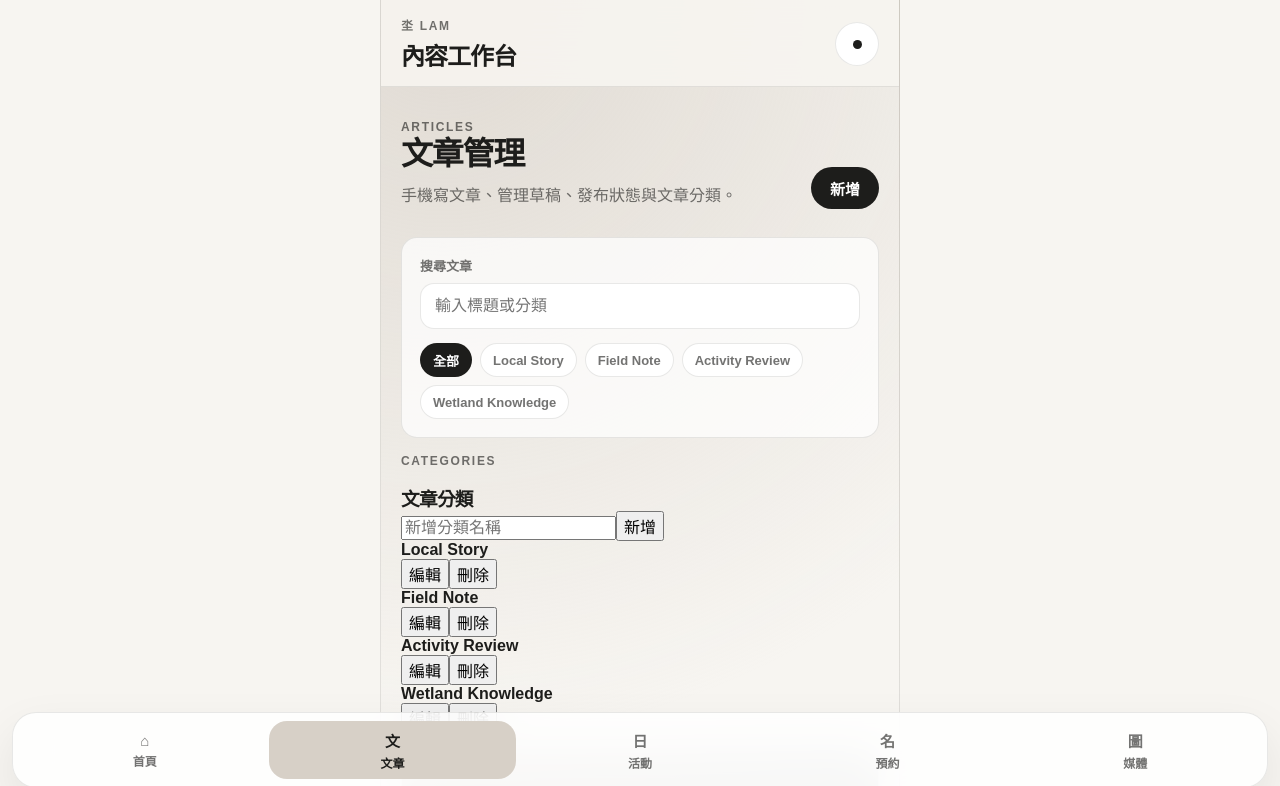
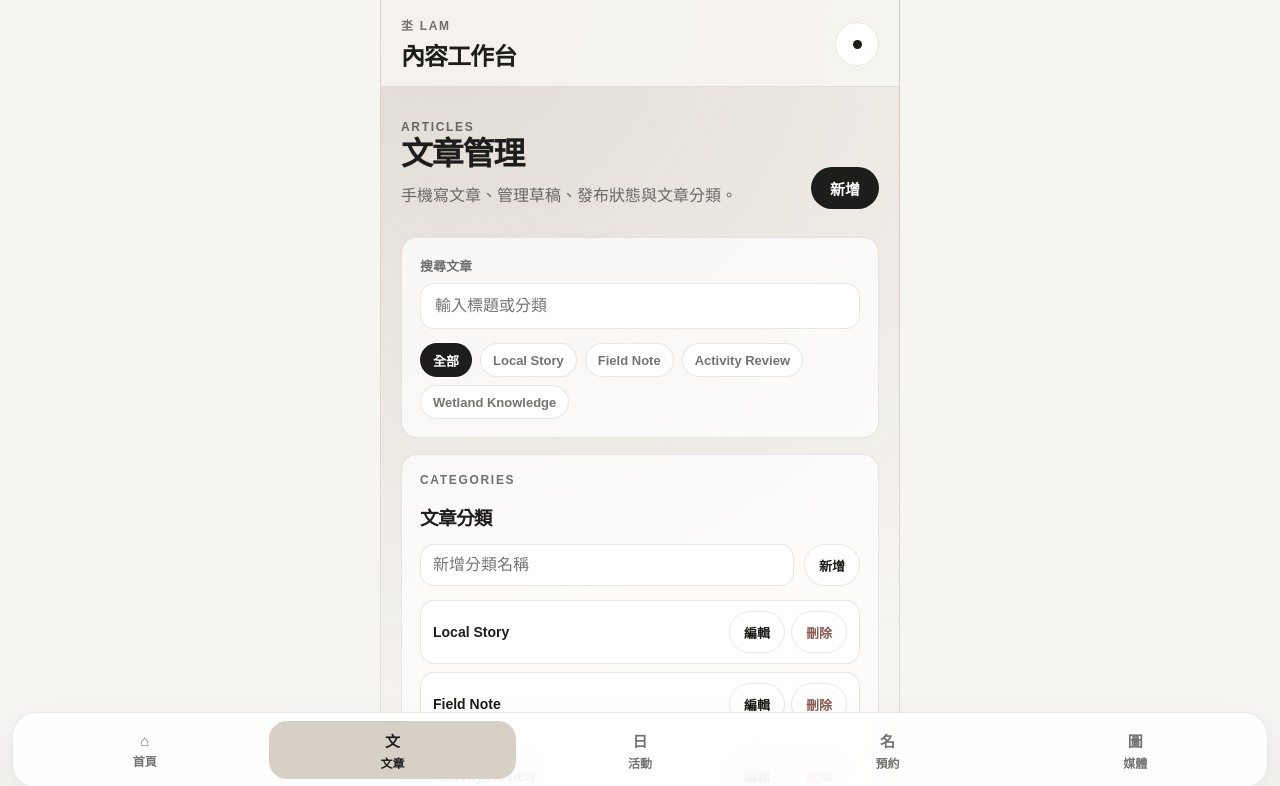
Before and after one commit to kimbridge1313-cpu/lam-mobile-cms, a React (Vite) app: page /admin/articles in a window 1280 px wide. Shown: the top 786 px of the page. Built offline with nearby package versions, Linux system fonts and the light colour scheme.

Commit message:
Style category management controls

```diff
--- a/src/admin-fixes.css
+++ b/src/admin-fixes.css
@@ -6,3 +6,71 @@
   line-height: 1;
   text-align: center;
 }
+
+.category-panel {
+  display: grid;
+  gap: 14px;
+  padding: 18px;
+  border: 1px solid var(--lam-line);
+  border-radius: var(--radius-md);
+  background: rgba(255, 255, 255, 0.72);
+}
+
+.category-add-row {
+  display: grid;
+  grid-template-columns: 1fr auto;
+  gap: 10px;
+}
+
+.category-add-row input,
+.category-row input {
+  width: 100%;
+  min-height: 42px;
+  border: 1px solid var(--lam-line);
+  border-radius: 14px;
+  padding: 10px 12px;
+  background: var(--lam-soft-white);
+  color: var(--lam-primary-black);
+}
+
+.category-add-row button,
+.category-actions button {
+  min-height: 42px;
+  border: 1px solid var(--lam-line);
+  border-radius: 999px;
+  padding: 0 14px;
+  background: var(--lam-soft-white);
+  color: var(--lam-primary-black);
+  font-size: 13px;
+  font-weight: 700;
+}
+
+.category-list {
+  display: grid;
+  gap: 8px;
+}
+
+.category-row {
+  display: grid;
+  grid-template-columns: 1fr auto;
+  align-items: center;
+  gap: 10px;
+  min-height: 54px;
+  padding: 10px 12px;
+  border: 1px solid var(--lam-line);
+  border-radius: 14px;
+  background: var(--lam-soft-white);
+}
+
+.category-row strong {
+  font-size: 14px;
+}
+
+.category-actions {
+  display: flex;
+  gap: 6px;
+}
+
+.category-actions button:last-child {
+  color: var(--lam-danger);
+}
```
